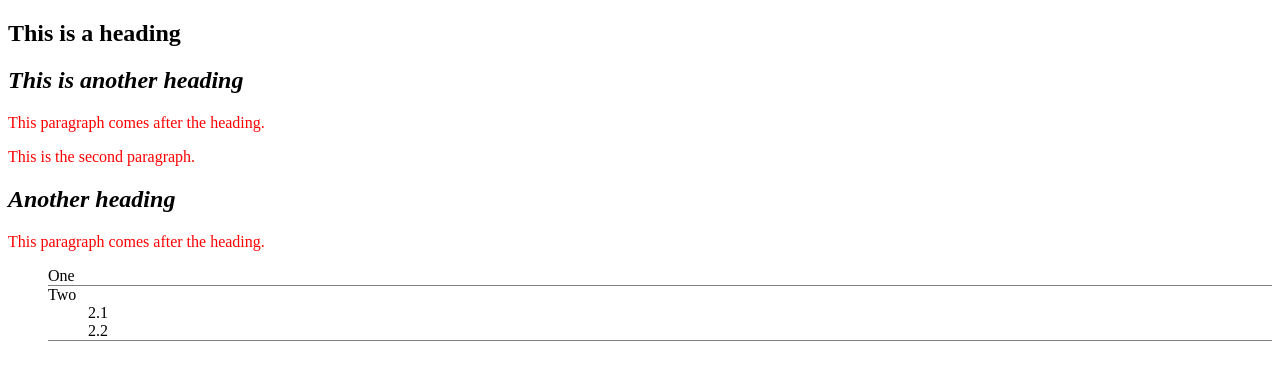
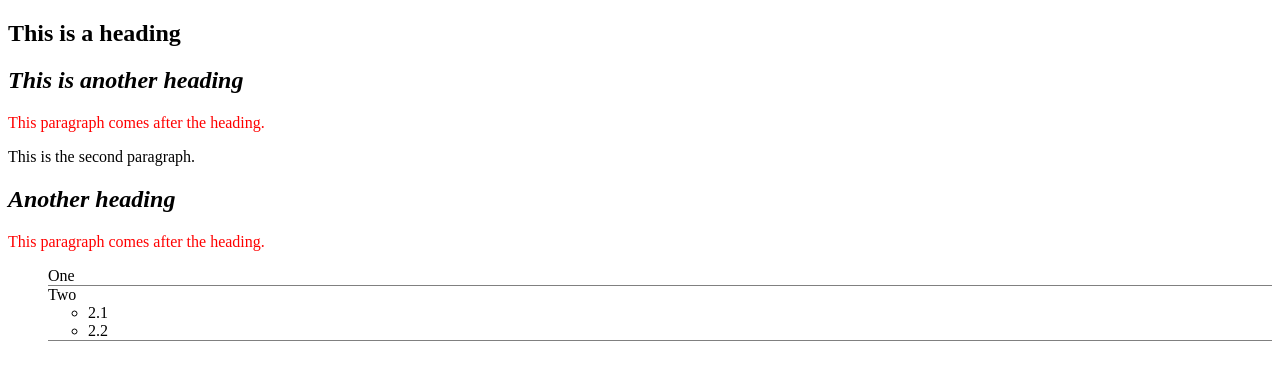
Before and after one commit to Pauwo/Week6, a plain HTML site: page Index.html in a window 1280 px wide. Drawn offline with Linux system fonts and the light colour scheme.

Commit message:
fixes css to only remove certain bullet points and removes color on 2nd paragraph

```diff
--- a/css/stylesheet.css
+++ b/css/stylesheet.css
@@ -2,14 +2,11 @@
     font-style: italic;
 }
 
-h2 ~ p {
+h2 + p {
     color: red;
-}
-
-ul {
-    list-style-type: none;
 }
 
 .list > li {
     border-bottom: 1px solid gray;
+    list-style: none;
 }
```
